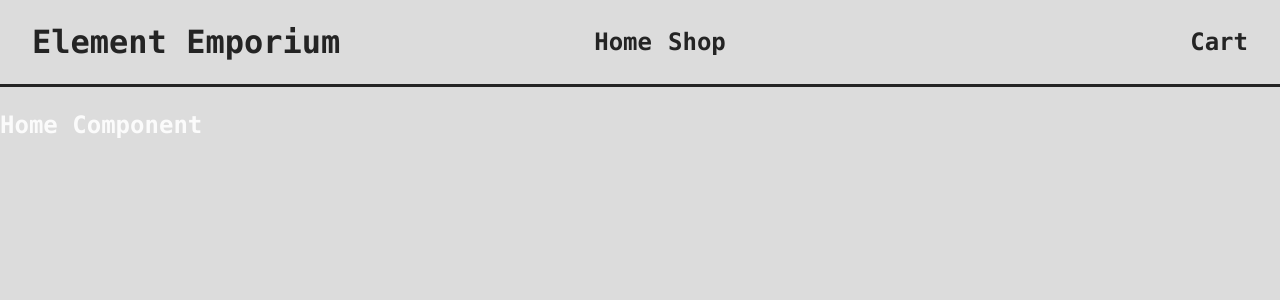
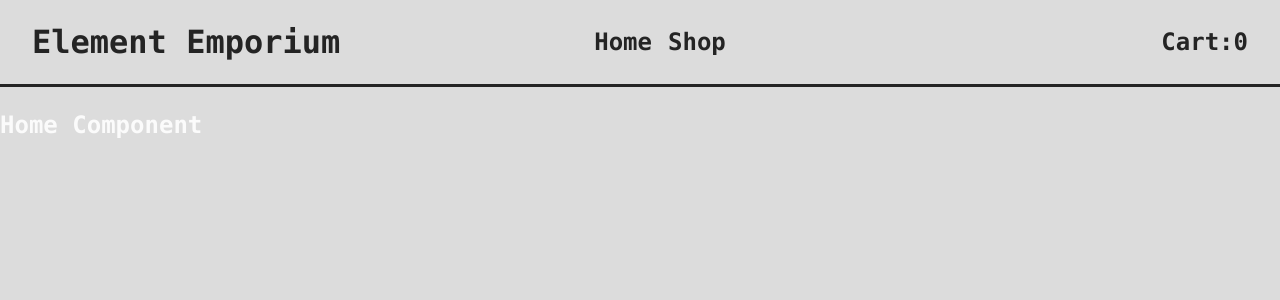
Before and after one commit to andrebarros7201/element-emporium, a React (Vite) app: page / in a window 1280 px wide. Shown: the top 300 px of the page. Built offline with nearby package versions, Linux system fonts and the light colour scheme; no server answers.

Commit message:
display number of items in the cart on the navbar

```diff
--- a/src/App.jsx
+++ b/src/App.jsx
@@ -44,7 +44,7 @@ function App() {
 
   return (
     <div className="app">
-      <Navbar />
+      <Navbar cart={cart} />
       <Outlet
         context={{ products, categories, loading, error, cart, setCart }}
       />
--- a/src/components/Navbar.jsx
+++ b/src/components/Navbar.jsx
@@ -1,7 +1,8 @@
 import { Link } from "react-router-dom";
 import styles from "../styles/navbar.module.css";
+import PropTypes from "prop-types";
 
-export default function Navbar() {
+export default function Navbar({ cart }) {
   return (
     <nav>
       <div>
@@ -17,7 +18,11 @@ export default function Navbar() {
           <Link to="shop">Shop</Link>
         </li>
       </ul>
-      <h2>Cart</h2>
+      <h2>Cart:{cart.length}</h2>
     </nav>
   );
 }
+
+Navbar.propTypes = {
+  cart: PropTypes.array.isRequired,
+};
--- a/src/pages/Shop.jsx
+++ b/src/pages/Shop.jsx
@@ -7,7 +7,7 @@ export default function Shop() {
   return (
     <section className={styles.shop}>
       {products.map((item) => (
-        <ShopItem key={item.id} item={item} />
+        <ShopItem item={item} key={item.id} />
       ))}
     </section>
   );
```
